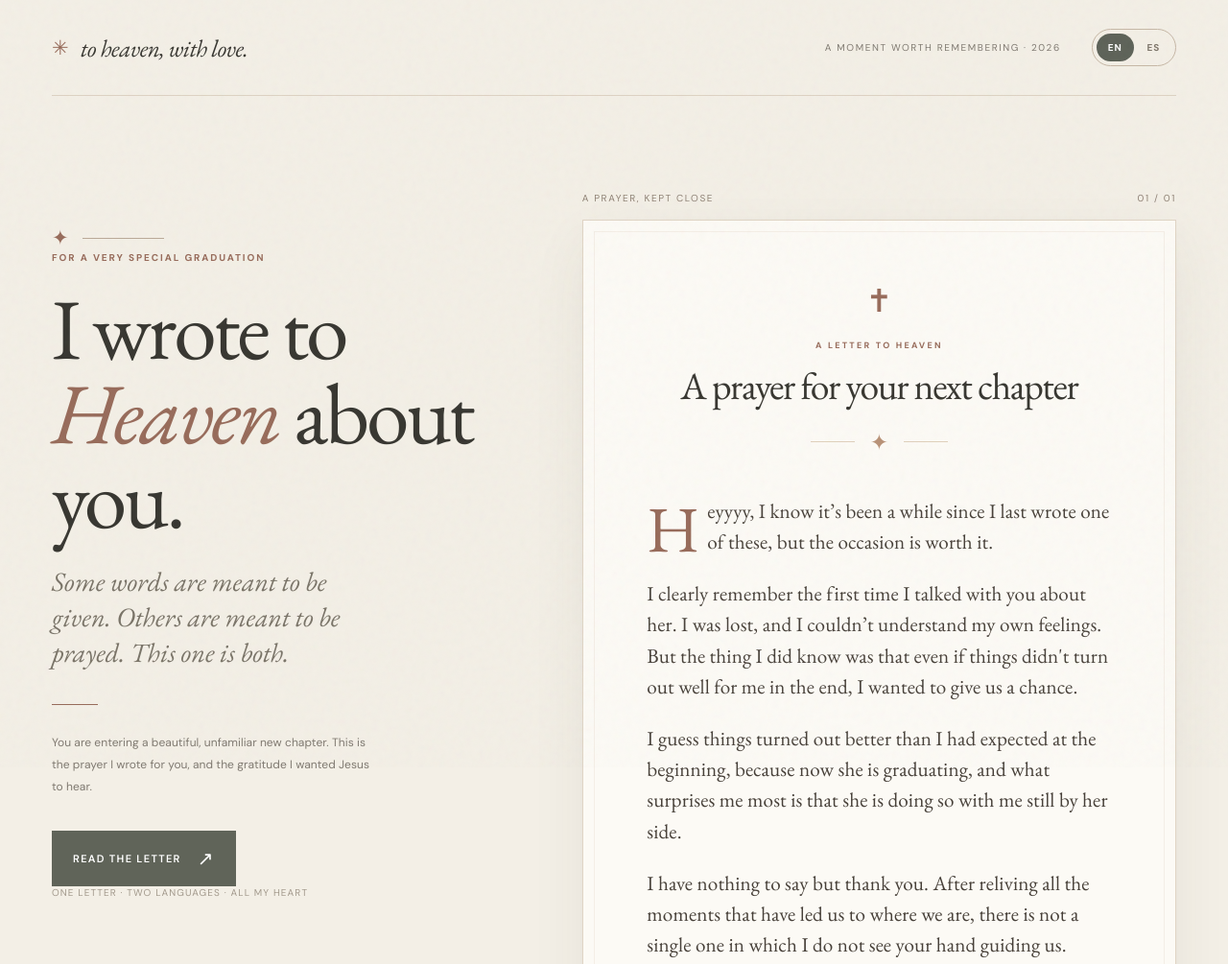
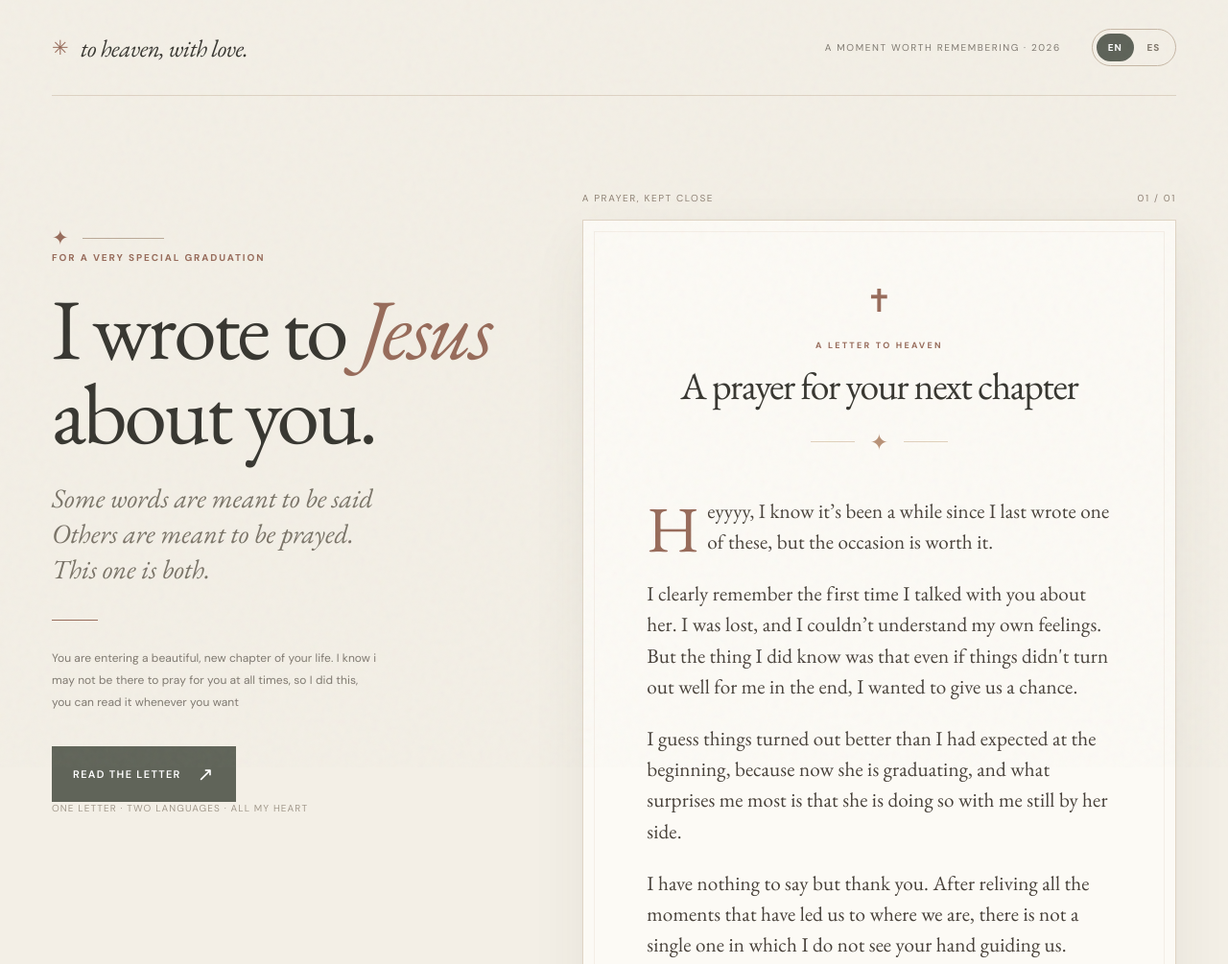
Before and after one commit to Axorify/a-prayer-for-you, a plain HTML site: page index.html in a window 1280 px wide. Shown: the top 1005 px of the page at 96% size. Drawn offline with nearby package versions, Linux system fonts and the light colour scheme.

Commit message:
Update index.html

```diff
--- a/index.html
+++ b/index.html
@@ -91,10 +91,10 @@
         <div class="intro-main">
           <div class="tiny-icon">✦</div>
           <div class="eyebrow" data-i18n="eyebrow">For a very special graduation</div>
-          <h1 data-i18n-html="headline">I wrote to <em>Heaven</em> about you.</h1>
-          <p class="intro-desc" data-i18n="intro">Some words are meant to be given. Others are meant to be prayed. This one is both.</p>
+          <h1 data-i18n-html="headline">I wrote to <em>Jesus</em> about you.</h1>
+          <p class="intro-desc" data-i18n="intro">Some words are meant to be said Others are meant to be prayed. This one is both.</p>
           <div class="divider-small"></div>
-          <div class="story-note" data-i18n="note">You are entering a beautiful, unfamiliar new chapter. This is the prayer I wrote for you, and the gratitude I wanted Jesus to hear.</div>
+          <div class="story-note" data-i18n="note">You are entering a beautiful, new chapter of your life. I know i may not be there to pray for you at all times, so I did this, you can read it whenever you want</div>
           <div class="opening-actions">
             <a class="view-letter" href="#letter" data-i18n-html="read">Read the letter <span>↗</span></a>
           </div>
@@ -149,7 +149,7 @@
         <p class="download-hint" data-i18n="pdfHint">Both editions are available as beautifully formatted PDFs to keep forever.</p>
       </section>
     </main>
-    <footer class="footer"><em data-i18n="footerLove">Written with love. Read with faith.</em><span data-i18n="footerRight">For the beginning of everything that comes next.</span></footer>
+    <footer class="footer"><em data-i18n="footerLove">Written with love.</em><span data-i18n="footerRight">For the beginning of everything that comes next.</span></footer>
   </div>
   <script>
   const copy={
```
